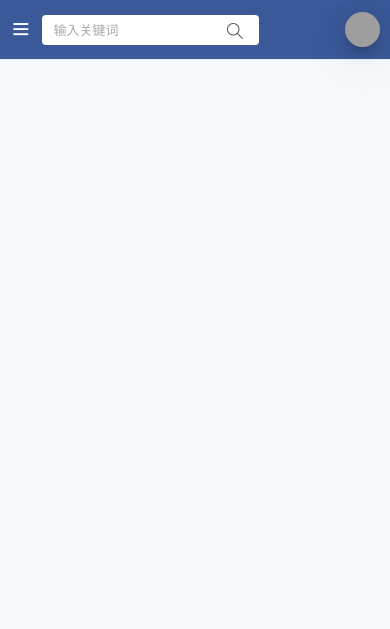
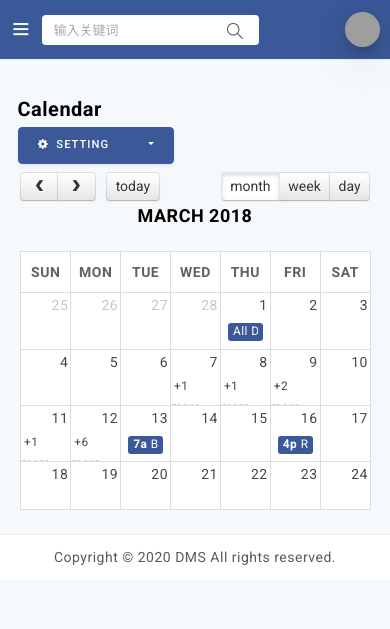
Before and after one commit to lxynew1/DMS, a Flask app: page /calendar/base_page in a window 390 px wide. Shown: the top 629 px of the page. Run offline with Flask 2, Linux system fonts and the light colour scheme; the visitor is signed in with stand-in values (Sample User, id 1); data comes from the database, SQL or seed files in the repository; lists and menus that the app fills with data are empty; some libraries are stand-ins or nearby versions; grey boxes are pictures that could not be loaded.

Commit message:
calendar update 020601

```diff
--- a/app/templates/base.html
+++ b/app/templates/base.html
@@ -7,6 +7,7 @@
     <meta name="description" content=""/>
     <meta name="author" content=""/>
     <title>{% block title %}{% endblock %}数据管理平台</title>
+    {% block link %}
     <!--favicon-->
     <link rel="icon" href="{{ url_for('static',filename='assets/images/favicon.ico') }}" type="image/x-icon">
     <!-- simplebar CSS-->
@@ -21,7 +22,7 @@
     <link href="{{ url_for('static',filename='assets/css/sidebar-menu.css') }}" rel="stylesheet"/>
     <!-- Custom Style-->
     <link href="{{ url_for('static',filename='assets/css/app-style.css') }}" rel="stylesheet"/>
-
+    {% endblock %}
 
 </head>
 
@@ -495,7 +496,9 @@
     </header>
     <!--End topbar header-->
 
-    <div class="clearfix"></div>
+    <div class="clearfix">
+        <div style="background-color: red">{% block head %}{% endblock %}</div> <br>
+    </div>
     {% block detail %}
         {#    自定义内容#}
         {#	<!--Start footer-->#}
--- a/app/templates/calendar/calendar_base.html
+++ b/app/templates/calendar/calendar_base.html
@@ -1,2 +1,72 @@
 {% extends "base.html" %}
-<h1>TEST PAGE</h1>
+{% block script %}
+    {{ super() }}
+	<script src='/static/assets/plugins/fullcalendar/js/moment.js'></script>
+	<script src='/static/assets/plugins/fullcalendar/js/fullcalendar.min.js'></script>
+	<script src="/static/assets/plugins/fullcalendar/js/fullcalendar-custom-script.js"></script>
+{% endblock %}
+{% block link %}
+    {{ super() }}
+    <link rel="icon" href="/static/assets/images/favicon.ico" type="image/x-icon" />
+		<!--Full Calendar Css-->
+		<link href='/static/assets/plugins/fullcalendar/css/fullcalendar.css' rel='stylesheet' />
+		<!-- simplebar CSS-->
+		<link href="/static/assets/plugins/simplebar/css/simplebar.css" rel="stylesheet" />
+		<!-- Bootstrap core CSS-->
+		<link href="/static/assets/css/bootstrap.min.css" rel="stylesheet" />
+		<!-- animate CSS-->
+		<link href="/static/assets/css/animate.css" rel="stylesheet" type="text/css" />
+		<!-- Icons CSS-->
+		<link href="/static/assets/css/icons.css" rel="stylesheet" type="text/css" />
+		<!-- Sidebar CSS-->
+		<link href="/static/assets/css/sidebar-menu.css" rel="stylesheet" />
+		<!-- Custom Style-->
+		<link href="/static/assets/css/app-style.css" rel="stylesheet" />
+
+{% endblock %}
+{% block detail %}
+    <div class="content-wrapper">
+        <div class="container-fluid">
+
+            <!-- Breadcrumb-->
+            <div class="row pt-2 pb-2">
+                <div class="col-sm-9">
+                    <h4 class="page-title">Calendar</h4>
+{#                    <ol class="breadcrumb">#}
+{#                        <li class="breadcrumb-item"><a href="javaScript:void();">Fobia</a></li>#}
+{#                        <li class="breadcrumb-item"><a href="javaScript:void();">Calendar</a></li>#}
+{#                        <li class="breadcrumb-item active" aria-current="page">Calendar</li>#}
+{#                    </ol>#}
+                </div>
+                <div class="col-sm-3">
+                    <div class="btn-group float-sm-right">
+                        <button type="button" class="btn btn-primary waves-effect waves-light"><i
+                                class="fa fa-cog mr-1"></i> Setting
+                        </button>
+                        <button type="button"
+                                class="btn btn-primary dropdown-toggle dropdown-toggle-split waves-effect waves-light"
+                                data-toggle="dropdown">
+                            <span class="caret"></span>
+                        </button>
+                        <div class="dropdown-menu">
+                            <a href="javaScript:void();" class="dropdown-item">Action</a>
+                            <a href="javaScript:void();" class="dropdown-item">Another action</a>
+                            <a href="javaScript:void();" class="dropdown-item">Something else here</a>
+                            <div class="dropdown-divider"></div>
+                            <a href="javaScript:void();" class="dropdown-item">Separated link</a>
+                        </div>
+                    </div>
+                </div>
+            </div>
+            <!-- End Breadcrumb-->
+
+            <div id='calendar'></div>
+
+        </div>
+        <!-- End container-fluid-->
+    </div>
+    <!--Start Back To Top Button-->
+    <a href="javaScript:void();" class="back-to-top"><i class="fa fa-angle-double-up"></i> </a>
+    <!--End Back To Top Button-->
+
+{% endblock %}
```
